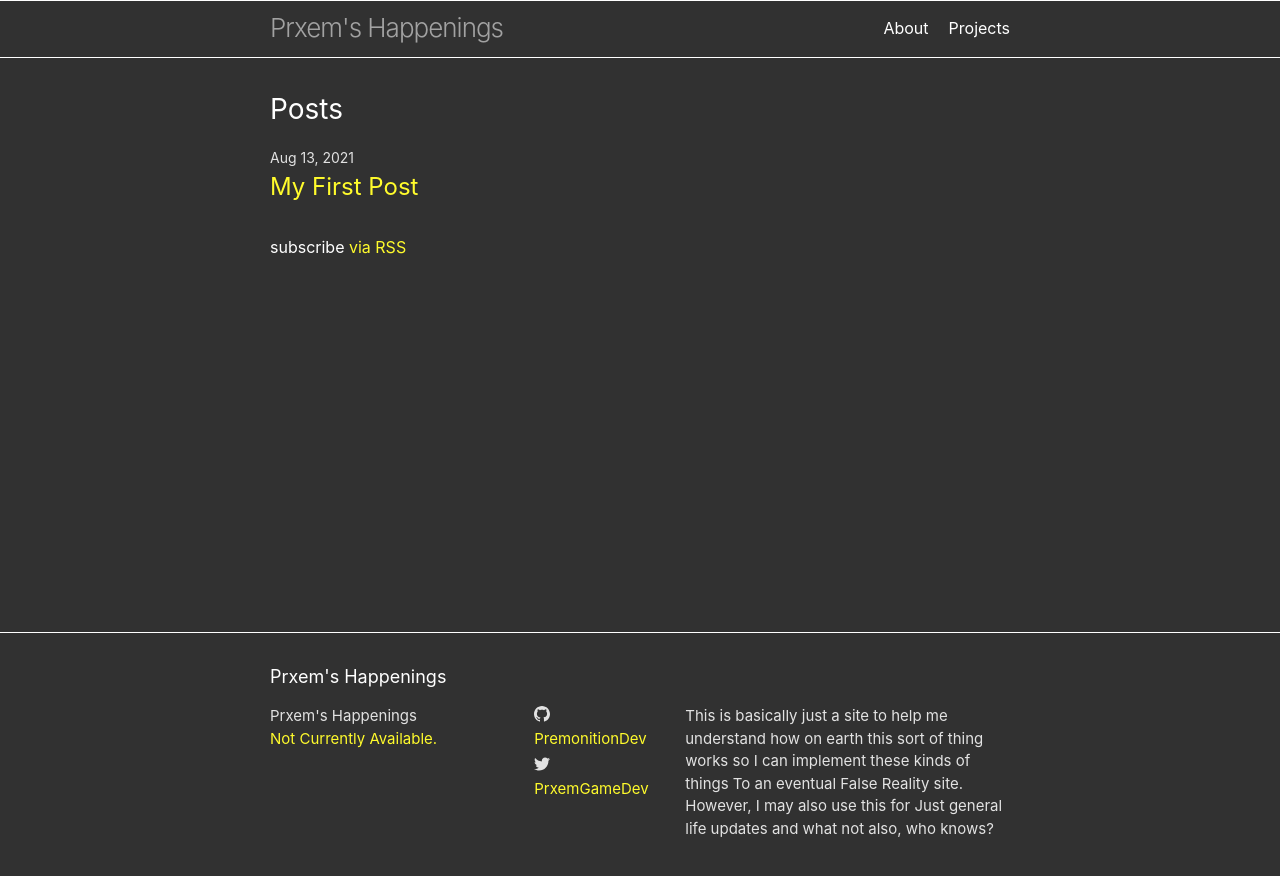
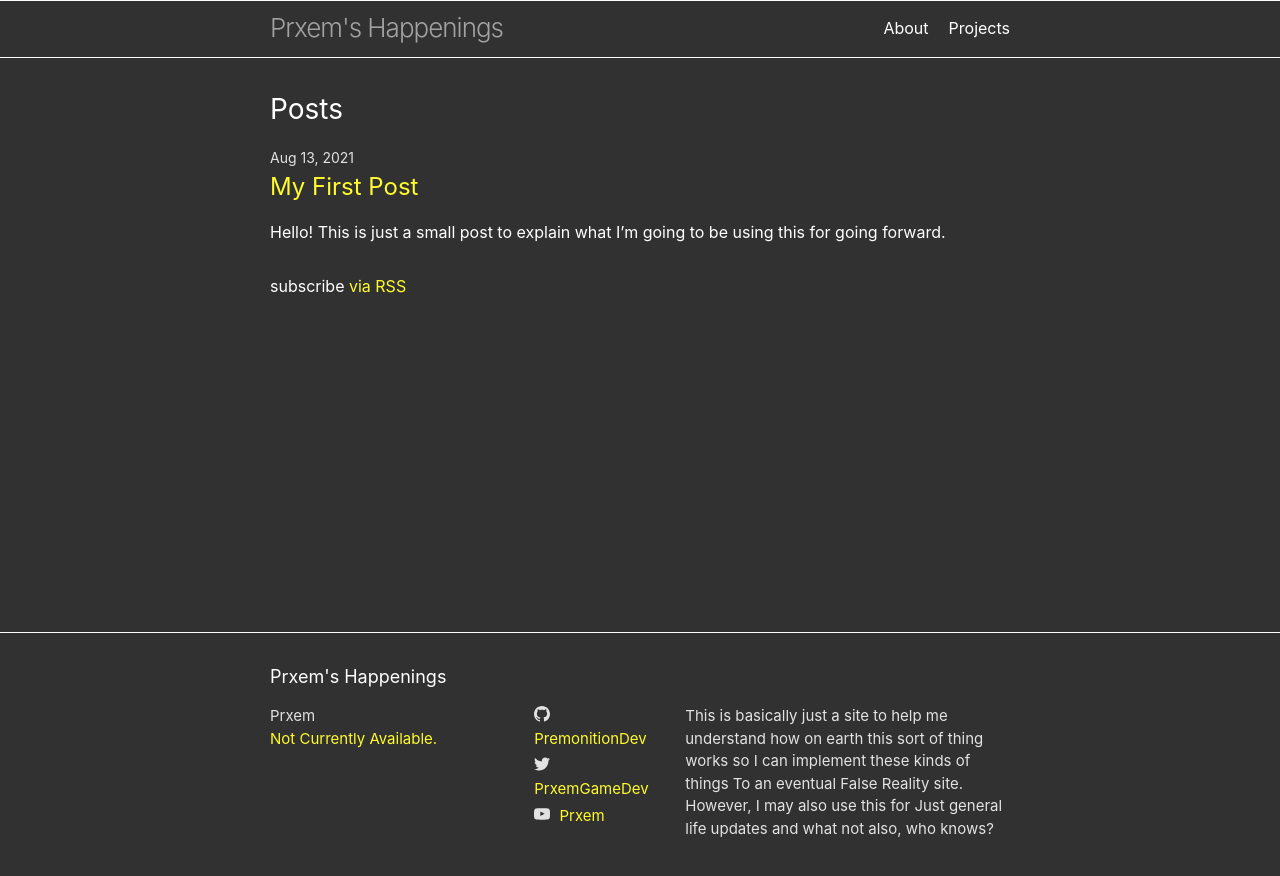
Before and after one commit to PremonitionDev/The-Prem-Site, a Jekyll site: the page built from index.markdown, in a window 1280 px wide. Shown: the top 876 px of the page. Built offline with Jekyll 4.4.1, drawn with Linux system fonts in a browser that asks for light colours.

Commit message:
Added blog excerpts, will be expanded on in future

```diff
--- a/_config.yml
+++ b/_config.yml
@@ -30,6 +30,11 @@ url: "https://premonitiondev.github.io" # the base hostname & protocol for your
 twitter_username: PrxemGameDev
 github_username:  PremonitionDev
 
+# Fields that minima uses but aren't defaulted/assigned here from the get-go
+author: Prxem
+youtube_username: Prxem
+show_excerpts: true
+
 # Build settings
 # Removed Minima Theme as it is now a regular theme
 # theme: minima
```
